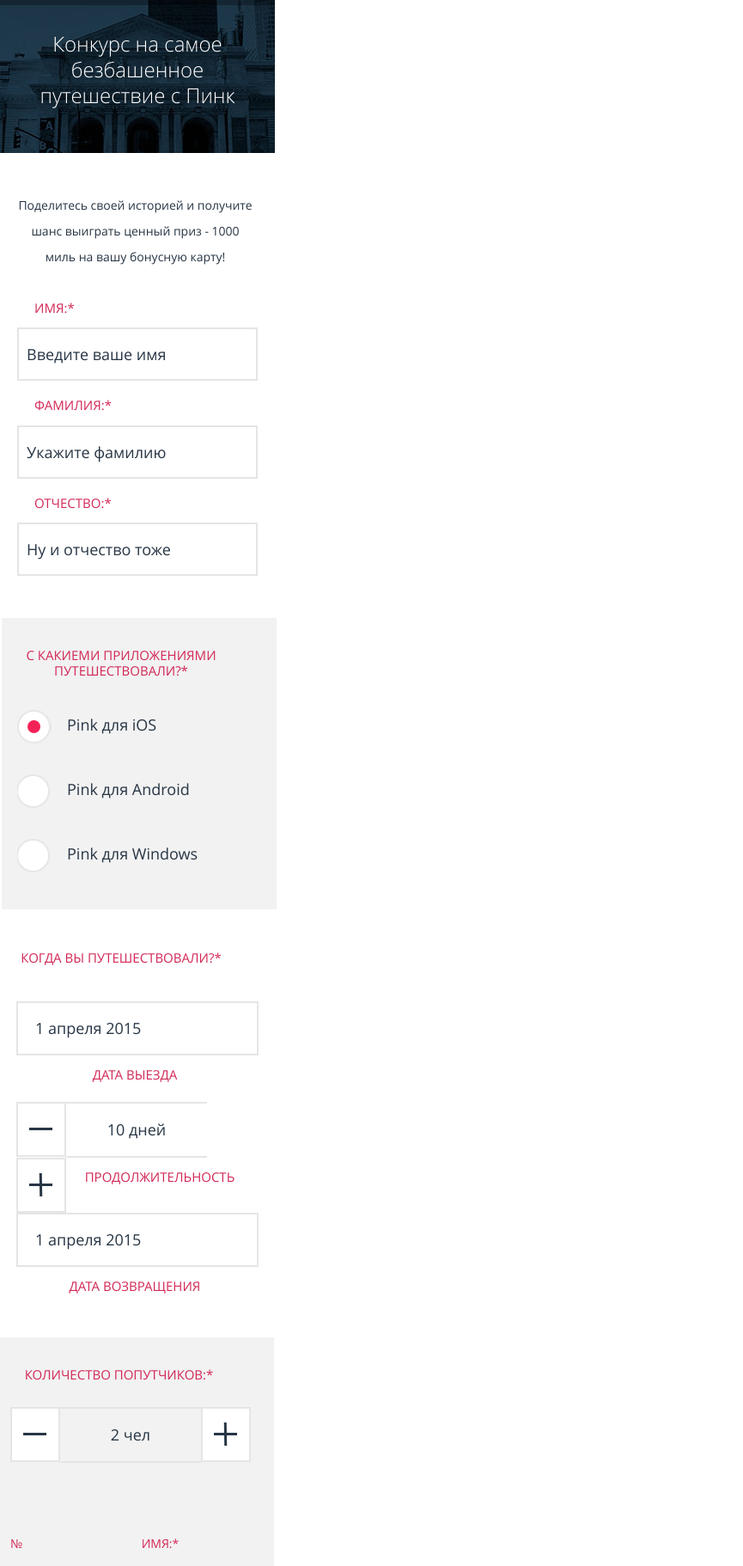
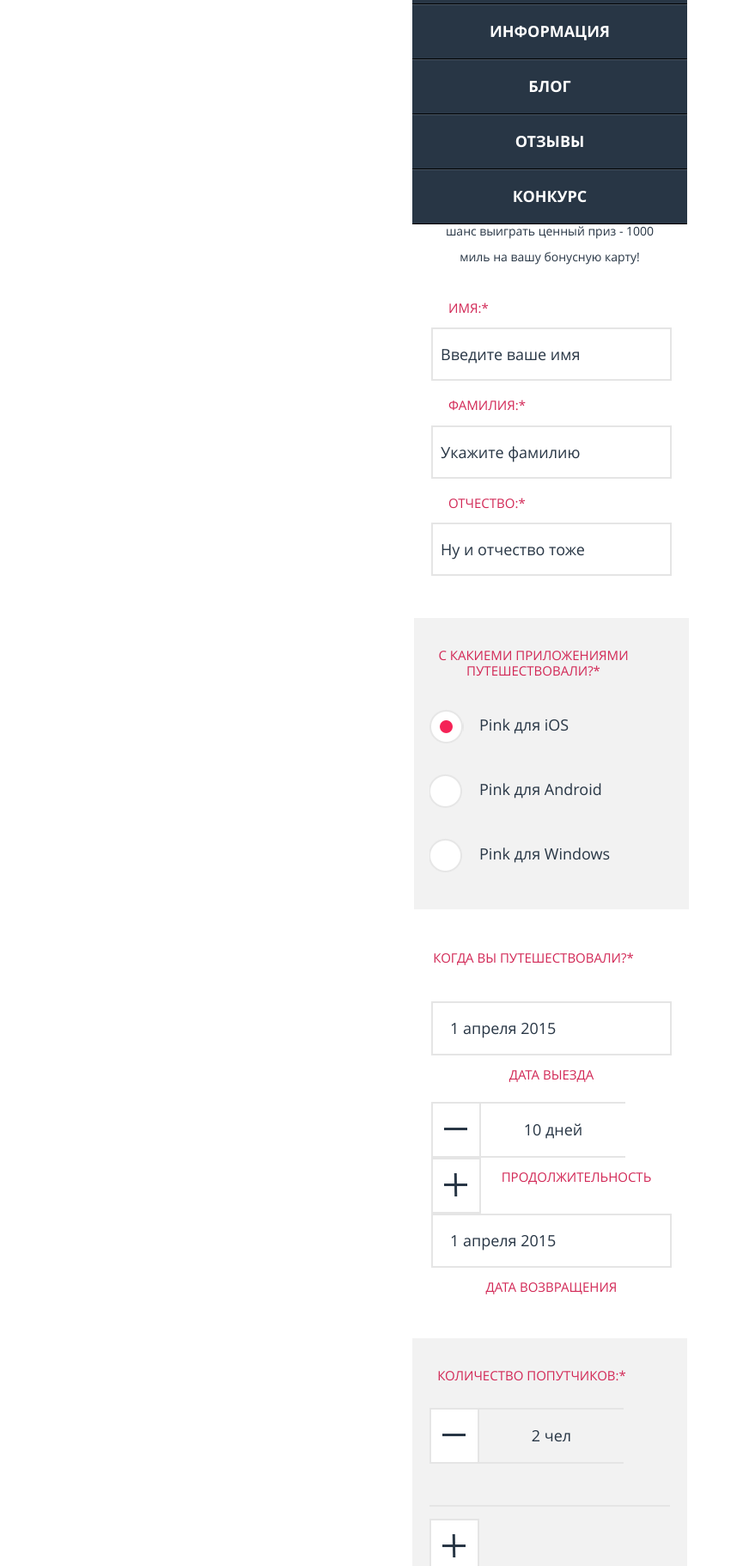
Before and after one commit to diplodoc132/46211-pink, a website: page form.html in a window 1280 px wide. Shown: the part 59-1881 px from the top of the page at 86% size, without its empty margins (0-865 px from the left). Drawn offline with nearby package versions, Linux system fonts and the light colour scheme; files that its build step writes are made by us from their sources.

Commit message:
моб версия

```diff
--- a/form.html
+++ b/form.html
@@ -9,6 +9,7 @@
     <link href="css/style.css" rel="stylesheet" />
   </head>
   <body>
+    <div class="l-center-wrapper">
       <header class="page-header">
         <a href="" class="page-header__logo"><img src="img/logo.png" alt="pink"></a>
         <div class="page-header__hamburger-container">
@@ -16,6 +17,7 @@
         </div>
         <nav class="page-header__nav">
           <ul>
+            <li></li>
             <li><a href="#">информация</a></li>
             <li><a href="#">блог</a></li>
             <li><a href="#">отзывы</a></li>
@@ -80,6 +82,7 @@
             <button class="plus-minus" name="day-"><span class="plus-minus-icon--minus"></span></button>
             <input class="form-companions__number" type="text" name="companion-number" value="2 чел">
             <button class="plus-minus" name="day-"><span class="plus-minus-icon--plus"></span></button>
+            <div class="form-companions__line"></div>
             <div class="form-companions-container">
               <div class="form-companions__number-column">
                 <div class="number-symbol">№</div>
@@ -230,5 +233,6 @@
         </p>
         <button class="failure-form__btn" name="ок">ок</button>
       </div>
+    </div>
   </body>
 </html>
--- a/less/form-achievement.less
+++ b/less/form-achievement.less
@@ -1,8 +1,8 @@
 .form-achievement{
 	position: relative;
-	width: 286px;
+	width: 280px;
 	min-height: 474px;
-	padding-top: 137px;
+	padding: 137px 9px 0;
 	background-color: white;
 	ul{
 		list-style: none;
--- a/less/form-companions.less
+++ b/less/form-companions.less
@@ -1,9 +1,9 @@
 .form-companions{
 	position: relative;
-	width: 295px;
+	width: 280px;
 	min-height: 642px;
 	margin: 0;
-	padding-top: 81px;
+	padding: 81px 20px 0;
 	background-color: @grey-bg;
 }
 .form-legend--companions{
@@ -25,9 +25,18 @@
 	margin-bottom: 64px;
 	background-color: transparent;
 }
+.form-companions__line{
+	position: absolute;
+	top: 194px;
+	left: 20px;
+	width: 280px;
+	height: 2px;
+	background-color: @grey-border;
+}
 .form-companions-container{
 	width: 280px;
 	clear: both;
+
 }
 .form-companions__number-column{
 	float: left;
@@ -37,6 +46,7 @@
 }
 .number-symbol{
 	display: inline-block;
+	width: 100%;s
 	min-height: 59px;
 	font-size: 14px;
 	text-align: center;
@@ -54,7 +64,7 @@
 	text-align: center;
 	font-family: "Open Sans Regular";
 	border: 2px solid @grey-border;
-	border-right: none;
+	border-right: none;s
 	color: @dark-blue-font;
 }
 .form-companions__name-column{
--- a/less/form-date.less
+++ b/less/form-date.less
@@ -1,8 +1,8 @@
 .form-date{
 	position: relative;
-	width: 286px;
+	width: 280px;
 	min-height: 332px;
-	padding: 107px 17px 28px;
+	padding: 107px 20px 28px;
 	background-color: white;
 }
 .form-legend--date{
@@ -20,13 +20,13 @@
 	color: @pink-font;
 }
 .form-date-container{
-	width: 276px;
+	width: 280px;
 	min-height: 100px;
 	margin: 0 0 10px;
 	text-align: center;
 }
 .form-date__arrive-depart{
-	width: 238px;
+	width: 236px;
 	min-height: 59px;
 	padding: 0 20px;
 	line-height: 59px;
@@ -47,7 +47,7 @@
 }
 #form-date__lasting{
 	float: left;
-	width: 160px;
+	width: 164px;
 	min-height: 59px;
 	line-height: 59px;
 	font-size: 18px;
@@ -64,7 +64,7 @@
 	float: left;
 	width: 58px;
 	padding: 0;
-	min-height: 64px;
+	min-height: 65px;
 	background-color: white;
 	border: 2px solid @grey-border;
 }
--- a/less/form-name.less
+++ b/less/form-name.less
@@ -1,8 +1,8 @@
 .form-title{
-	width: 275px;
+	width: 276px;
 	min-height: 107px;
 	margin: 0;
-	padding: 46px 20px 0;
+	padding: 46px 22px 0;
 	text-align: center;
 	line-height: 30px;
 	font-size: 14px;
@@ -13,9 +13,9 @@ fieldset{
 	border: 0 none;
 }
 .form-name{
-	width: 320px;
+	width: 280px;
 	min-height: 350px;
-	padding: 19px 18px;
+	padding: 19px 20px;
 }
 .label--name{
 	width: 100%;
--- a/less/form-photo.less
+++ b/less/form-photo.less
@@ -1,8 +1,8 @@
 .form-photo{
 	position: relative;
-	width: 293px;
+	width: 290px;
 	min-height: 489px;
-	padding-top: 85px;
+	padding: 85px 14px 0;
 	background-color: @grey-bg;
 }
 .form-legend--photo{
--- a/less/html-body.less
+++ b/less/html-body.less
@@ -2,9 +2,6 @@ html,
 body {
   padding: 0;
   margin: 0;
-}
-body{
-	width: 320px;
 }
 .l-center-wrapper{
 	width: 320px;
--- a/less/intro.less
+++ b/less/intro.less
@@ -1,6 +1,6 @@
 .intro{
 	position: relative;
-	width: 100%;
+	width: 320px;
 	height: 375px;
 	margin-top: -65px;
 	padding-top: 83px;
--- a/less/page-footer.less
+++ b/less/page-footer.less
@@ -20,7 +20,7 @@
 	color: @dark-blue-font;
 }
 .contact-us__info{
-	display: block;
+	display: inline-block;
 	width: 90%;
 	min-height: 26px;
 	margin: 0 0 20px;
--- a/less/page-header.less
+++ b/less/page-header.less
@@ -7,18 +7,21 @@
 	z-index: 1;
 }
 .page-header__logo{
+	position: relative;
 	float: left;
 	display: block;
 	width: 80px;
 	min-height: 30px;
+	z-index: 12;
 }
 .page-header__nav{
 	position: absolute;
-	display: none;
-	top:64px;
+	top:0;
 	left: 0;
 	width: 320px;
-	min-height: 257px;
+	min-height: 319px;
+	background-color: @nav-bg;
+	z-index: 11;
 	ul{
 		margin: 0;
 		padding: 0;
@@ -27,16 +30,19 @@
 			width: 100%;
 			min-height: 62px;
 			text-align: center;
-			background-color: @nav-bg;
 			border-top: 1px solid #485461;
 			border-bottom: 1px solid  #000101;
 				a{
+					display: block;
+					width: 100%;
+					min-height: 62px;
 					font-size: 18px;
 					line-height: 62px;
 					text-transform: uppercase;
 					font-family: "Open Sans Bold";
 					color: white;
 					text-decoration: none;
+
 			}
 		}
 	}
@@ -48,12 +54,13 @@
 	height: 24px;
 }
 .page-header__hamburger{
-
+ 	position: relative;
 	display: block;
 	width: 100%;
 	height: 4px;
 	margin-bottom: 6px 0;
 	background-color: white;
+	z-index: 14;
 }
 
 .page-header__hamburger::before,
--- a/less/slider-feedback.less
+++ b/less/slider-feedback.less
@@ -26,7 +26,7 @@
 	vertical-align: middle;
 	text-align: center;
 	background-color: @light-grey-radio;
-	border: 3px solid transparent;
+	border: 3px solid white;
 	border-radius: 50%;
 	cursor: pointer;
 	z-index: 8;
--- a/less/slider-rates.less
+++ b/less/slider-rates.less
@@ -62,7 +62,7 @@
 		text-transform: uppercase;
 		font-family: "Open Sans Regular";
 		color: @dark-blue-font;
-		border-bottom: 2px solid @grey-border;
+		border-bottom: 2px solid @grey-bg;
 	}
 }
 .slider-rates input[type=radio]{
@@ -87,7 +87,7 @@
 	vertical-align: middle;
 	text-align: center;
 	background-color: @light-grey-radio;
-	border: 3px solid transparent;
+	border: 3px solid @grey-bg;
 	border-radius: 50%;
 	cursor: pointer;
 	}
```
Also changed, not shown: index.html (+1 -0 lines). Lines whose indentation alone changed are shown as unchanged.
